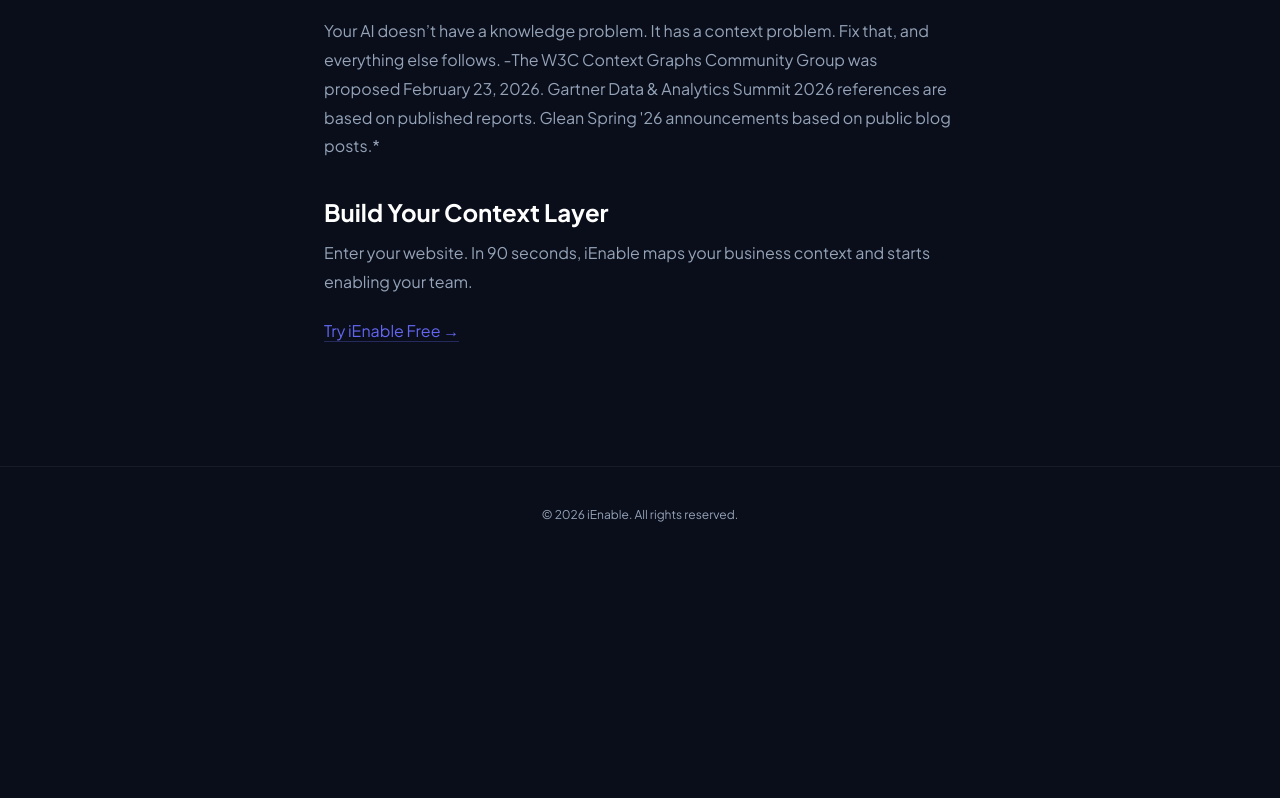
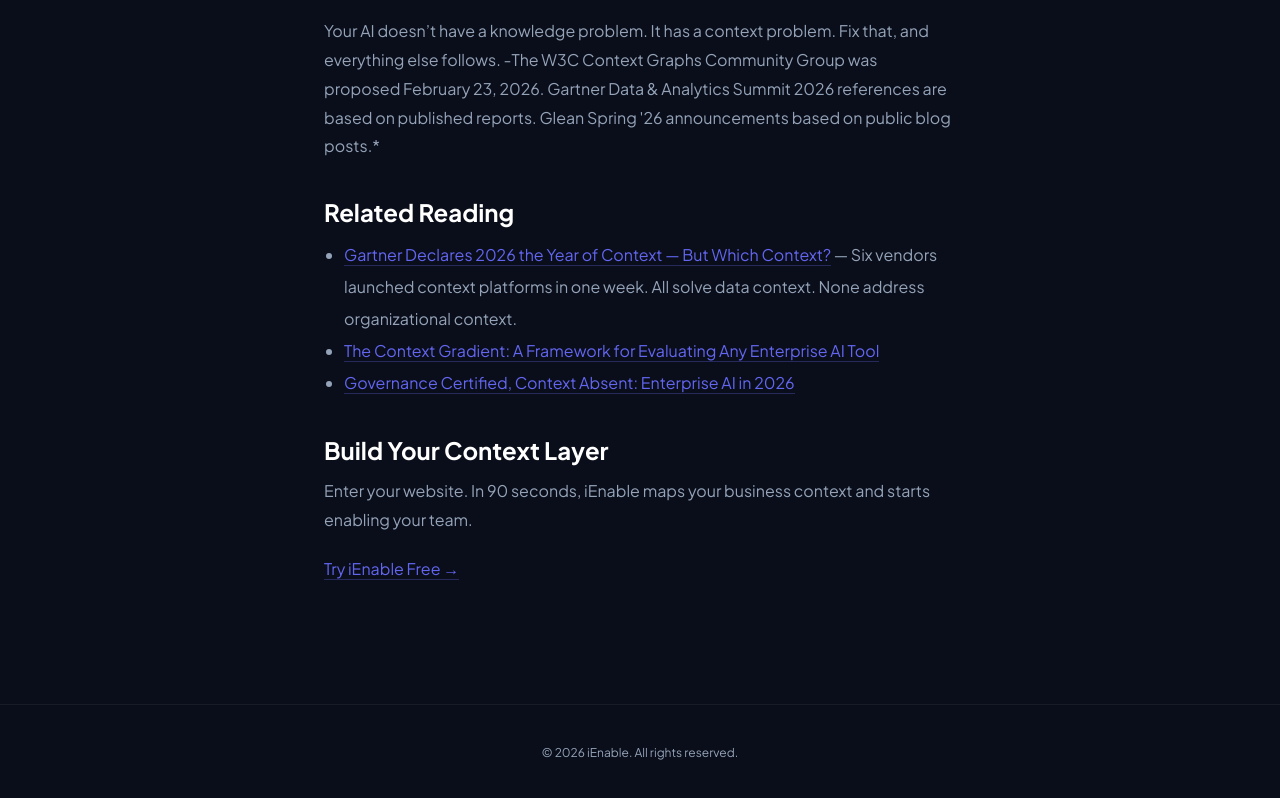
Before and after one commit to Orionation/ienable-site, an Astro site: page /blog/context-graphs-missing-layer in a window 1280 px wide. Shown: the part 9427-10225 px from the top of the page. Before the commit the page ends 9989 px from the top, so only its background shows below. Built offline with nearby package versions, Linux system fonts and the light colour scheme; Astro itself is replaced by a stand-in of ours.

Commit message:
Add internal links to Post #64 from context-graphs and governance-certified posts

```diff
--- a/src/content/blog/context-graphs-missing-layer.md
+++ b/src/content/blog/context-graphs-missing-layer.md
@@ -256,6 +256,13 @@ Your AI doesn't have a knowledge problem. It has a context problem. Fix that, an
 -The W3C Context Graphs Community Group was proposed February 23, 2026. Gartner Data & Analytics Summit 2026 references are based on published reports. Glean Spring '26 announcements based on public blog posts.*
 
 
+### Related Reading
+
+- [Gartner Declares 2026 the Year of Context — But Which Context?](/blog/gartner-year-of-context-which-context) — Six vendors launched context platforms in one week. All solve data context. None address organizational context.
+- [The Context Gradient: A Framework for Evaluating Any Enterprise AI Tool](/blog/the-context-gradient-enterprise-ai-evaluation-framework)
+- [Governance Certified, Context Absent: Enterprise AI in 2026](/blog/governance-certified-context-absent-enterprise-ai-2026)
+
+
 ### Build Your Context Layer
 
 
--- a/src/content/blog/governance-certified-context-absent-enterprise-ai-2026.md
+++ b/src/content/blog/governance-certified-context-absent-enterprise-ai-2026.md
@@ -231,3 +231,5 @@ Enterprises should add five Layer 3 questions to their governance assessments: W
 ---
 
 *This post was published at 12:05 PM EST on March 10, 2026, reacting to live announcements from Enterprise Connect 2026 Day 1. For iEnable's pre-event analysis predicting these patterns, see [What Enterprise Connect Won't Solve](/blog/enterprise-connect-2026-what-enterprise-ai-wont-solve).*
+
+**Update (March 14):** Four days after this post, Gartner's D&A Summit confirmed the pattern at industry scale. See [Gartner Declares 2026 the Year of Context — But Which Context?](/blog/gartner-year-of-context-which-context) for our analysis of how IBM, Glean, K2view, and three other vendors all launched context platforms in one week — all Layer 1-2, zero Layer 3.
```
